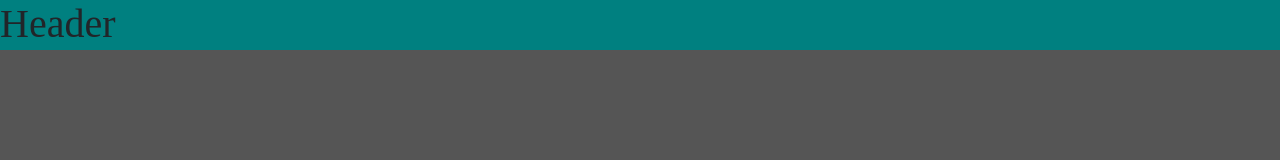
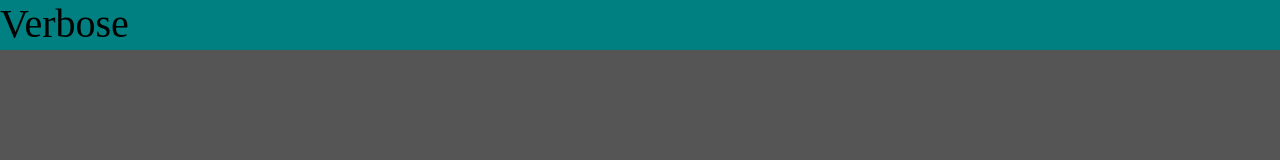
Before and after one commit to JohnYou1234/verbose-umbrella, a React (Create React App) app in the folder verbose_umbrella/: page / in a window 1280 px wide. Shown: the top 160 px of the page. Built offline with nearby package versions, Linux system fonts and the light colour scheme; a web font is replaced by a local one.

Commit message:
added link to header and red to defeat matches

```diff
--- a/verbose_umbrella/src/components/App.js
+++ b/verbose_umbrella/src/components/App.js
@@ -1,6 +1,6 @@
 import Search from './Search.js';
 import Matches from './Matches/Matches.js';
-import Header from './Header.js'
+import Header from './Header/Header.js'
 import {Stack} from 'react-bootstrap';
 import {
   BrowserRouter,
@@ -10,8 +10,8 @@ import {
 function App(props) {
     return (
     <div>
+      <BrowserRouter>
       <Header />
-      <BrowserRouter>
           <Routes>
             <Route path="/" element={<Search />}/>
 
--- a/verbose_umbrella/src/components/Header.js
+++ /dev/null
@@ -1,9 +0,0 @@
-function Header(props) {
-    return (
-        <div className="header">
-            <h1>Header</h1>
-        </div>
-    )
-}
-
-export default Header;
--- /dev/null
+++ b/verbose_umbrella/src/components/Header/Header.js
@@ -0,0 +1,11 @@
+import {Link} from 'react-router-dom';
+import './header.css';
+function Header(props) {
+    return (
+        <div className="header">
+            <h1 id='header-title'><Link style={{ textDecoration: 'none' }} to="/" relative="path">Verbose</Link></h1>
+        </div>
+    )
+}
+
+export default Header;
--- /dev/null
+++ b/verbose_umbrella/src/components/Header/header.css
@@ -0,0 +1,8 @@
+#header-title {
+    font-style: normal;
+    width: 30%;
+}
+
+a {
+    color: black !important;
+}
--- a/verbose_umbrella/src/components/Matches/Match.js
+++ b/verbose_umbrella/src/components/Matches/Match.js
@@ -38,8 +38,9 @@ function Match(props) {
     let mainPlayer = playerData.mainPlayer;
     let gameInfo = gameData.gameInfo;
     let gameTimer = parseGameTime(gameInfo.gameTimer);
+    let gameResult = mainPlayer.victory ? "victory" : "defeat";
     return (
-        <Stack gap={3} className={"match victory justify-content-center"} direction="horizontal">
+        <Stack gap={3} className={`match ${gameResult} justify-content-center`} direction="horizontal">
             <div>
                 <Stack gap={1}>
                     <div>{mainPlayer.victory ? "Victory" : "Defeat"}</div>
--- a/verbose_umbrella/src/components/Matches/match.css
+++ b/verbose_umbrella/src/components/Matches/match.css
@@ -20,11 +20,15 @@
   }
 
   .defeat {
-    background-color: rgba(247, 118, 118, 0.842)
+    background-color: rgba(230, 135, 135, 0.842)
   }
 
   .defeat:hover {
-    background-color: rgba(192, 80, 80, 0.842)
+    background-color: rgba(187, 98, 98, 0.842)
+  }
+
+  .loading-circle {
+    margin-top: 25%;
   }
 
   .ss-icon {
--- a/verbose_umbrella/src/index.css
+++ b/verbose_umbrella/src/index.css
@@ -40,10 +40,6 @@ h2 {
   border-radius: 20px !important;
 }
 
-.loading-circle {
-  margin-top: 25%;
-}
-
 .text-left {
   text-align: left;
 }
@@ -52,7 +48,3 @@ div {
   font-family: 'Anybody', cursive;
   font-weight: bold;
 }
-
-.width {
-  width: 10px;
-}
```
Also changed, not shown: 2 other files (tests, documents, lock files or other folders).
